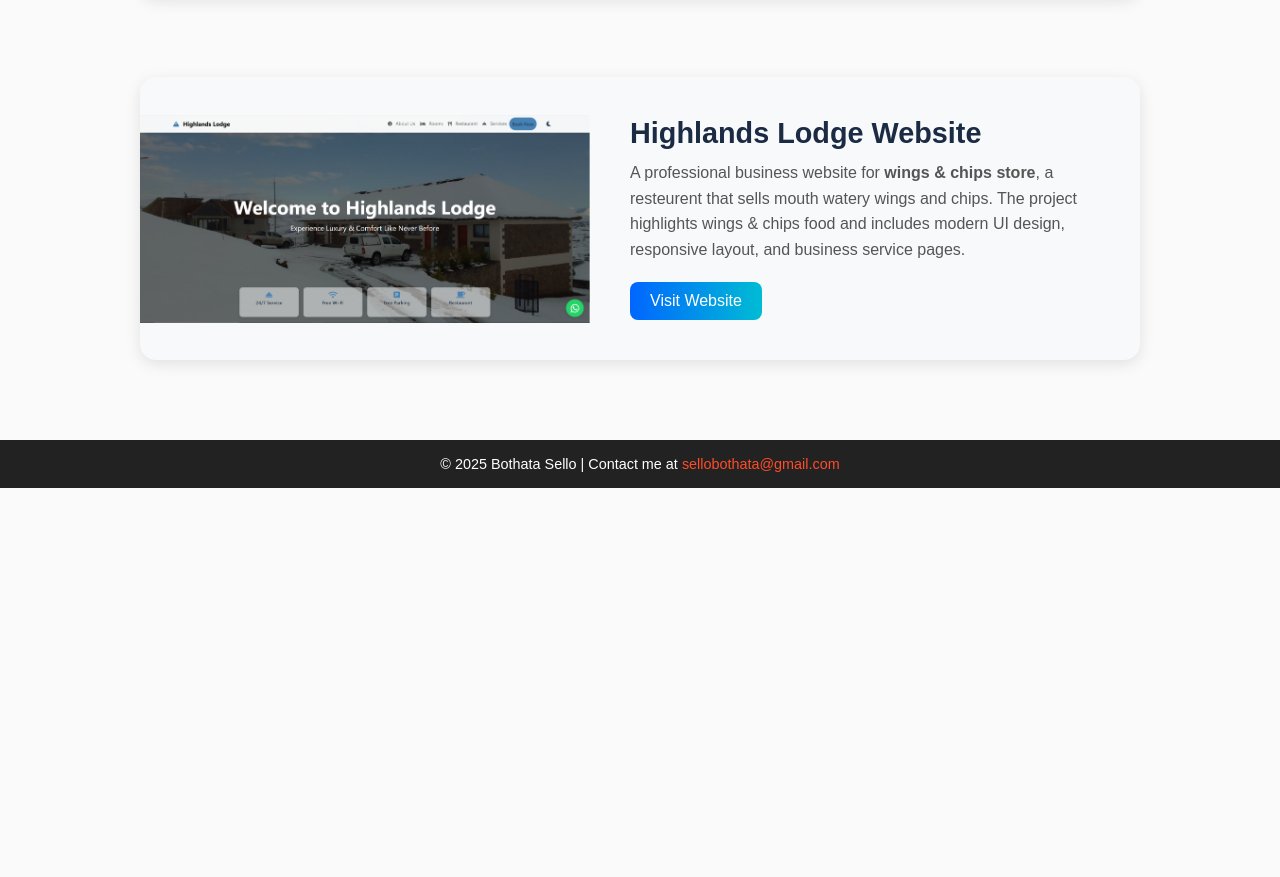
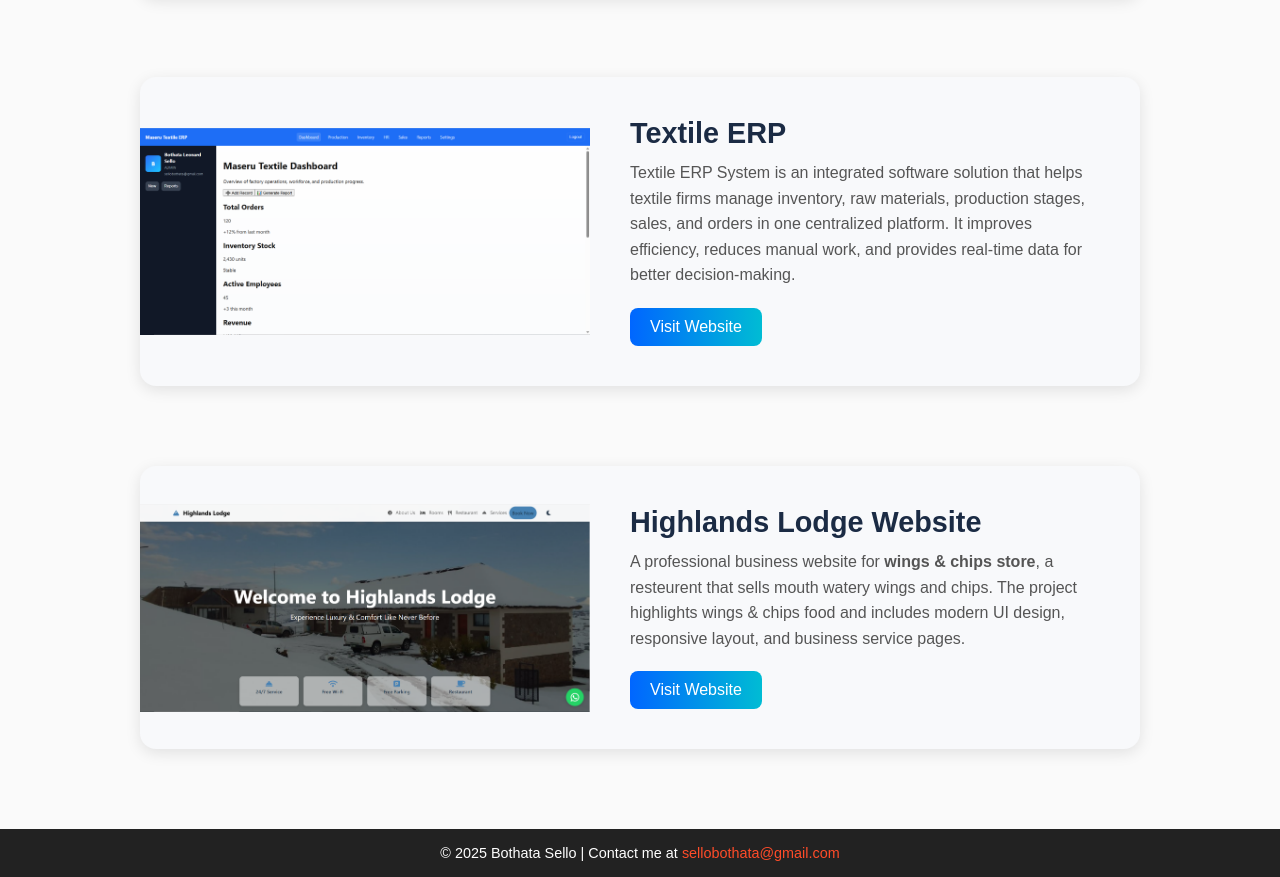
Before and after one commit to Bothata-desig/My-Portfolio, a plain HTML site: page index.html in a window 1280 px wide. Shown: the part 1914-2791 px from the top of the page. Before the commit the page ends 2402 px from the top, so only its background shows below. Drawn offline with Linux system fonts and the light colour scheme.

Commit message:
Added TextileERP

```diff
--- a/index.html
+++ b/index.html
@@ -115,6 +115,17 @@ With real-time tracking, professional handling, and exceptional customer service
     </div>
   </div>
 </section>
+<!-- TextileERP Project -->
+  <div class="project">
+    <div class="project-image">
+      <img src="images/TextileERP.PNG" alt="Highlands Lodge Website">
+    </div>
+    <div class="project-info">
+      <h2>Textile ERP</h2>
+      <p>Textile ERP System is an integrated software solution that helps textile firms manage inventory, raw materials, production stages, sales, and orders in one centralized platform. It improves efficiency, reduces manual work, and provides real-time data for better decision-making.</p>
+      <a href="https://textilefirmerpsystemmaseru.vercel.app/" target="_blank" class="project-link">Visit Website</a>
+    </div>
+  </div>
 <!-- Highlands Lodge Project -->
   <div class="project">
     <div class="project-image">
```
Also changed, not shown: images/571252952_1525645485243109_5600700016101278506_n.jpg (deleted), images/TextileERP.PNG (added), images/example-cv-software-developer-undefined.jpg (deleted), images/facebook.png (deleted), images/original-1f00c0a04c059c5001015d4e75cf2729.webp (deleted), 1 other file.
